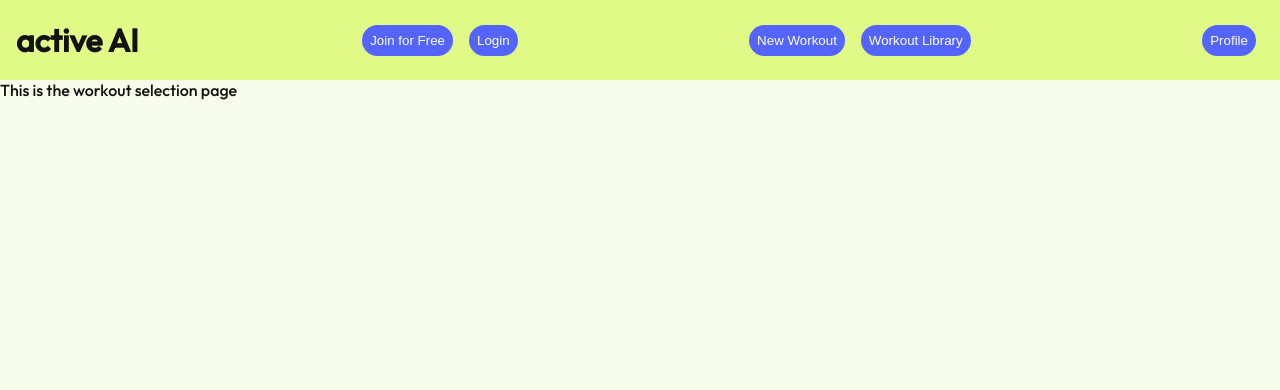
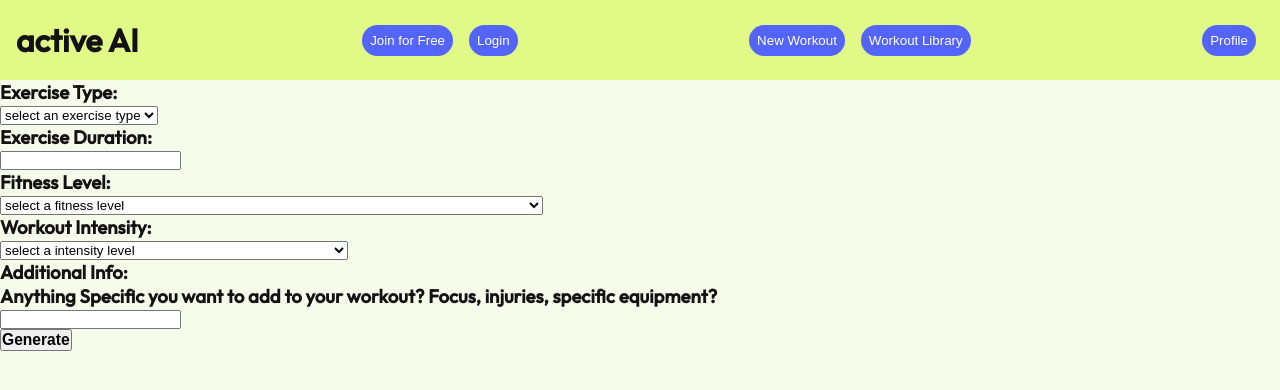
Before and after one commit to pavansandhu/activeAI-client, a React (Vite) app: page /selectworkout in a window 1280 px wide. Shown: the top 390 px of the page. Built offline with nearby package versions, Linux system fonts and the light colour scheme.

Commit message:
form component for workout selection

```diff
--- a/src/App.jsx
+++ b/src/App.jsx
@@ -1,4 +1,5 @@
 import "./App.scss";
+
 import { BrowserRouter, Routes, Route } from "react-router-dom";
 import HomePage from "./pages/HomePage/HomePage";
 import WorkoutSelection from "./pages/WorkoutSelection/WorkoutSelection";
--- /dev/null
+++ b/src/components/WorkoutSelectionForm/WorkoutSelectionForm.jsx
@@ -0,0 +1,127 @@
+import "./WorkoutSelectionForm.scss";
+import { useState, useEffect } from "react";
+import axios from "axios";
+
+function WorkoutSelectionForm() {
+  const [formData, setFormData] = useState({
+    exerciseType: "",
+    exerciseDuration: "",
+    fitnessLevel: "",
+    workoutIntensity: "",
+    additionalInfo: "",
+  });
+
+  const handleSubmit = (e) => {
+    e.preventDefault();
+    console.log("Form Submitted!");
+  };
+
+  const handleFormDataChange = (event) => {
+    const { name, value } = event.target;
+    setFormData((prevData) => ({
+      ...prevData,
+      [name]: value,
+    }));
+  };
+
+  return (
+    <>
+      <div className="wo__container">
+        <h1 className="wo__header"></h1>
+        <form className="wo-form" onSubmit={handleSubmit}>
+          <label className="wo-form__label">
+            <h3 className="wo-form__exercise-type">Exercise Type:</h3>
+            <select
+              value={formData.exerciseType}
+              name="exerciseType"
+              onChange={handleFormDataChange}
+            >
+              <option value="select">select an exercise type</option>
+              <option value="indoorCycle">indoor cycle</option>
+              <option value="outdoorCycle">outdoor cycle</option>
+              <option value="treadmillRun">treadmill run</option>
+              <option value="outdoorRun">outdoor run</option>
+            </select>
+          </label>
+          <label className="wo-form__label">
+            <h3 className="wo-form__duration">Exercise Duration:</h3>
+            <input
+              type="text"
+              name="exerciseDuration"
+              onChange={handleFormDataChange}
+              value={formData.exerciseDuration}
+              className="wo-form__formfield"
+            />
+          </label>
+          <label className="wo-form__label">
+            <h3 className="wo-form__fitness-level">Fitness Level:</h3>
+            <select
+              value={formData.fitnessLevel}
+              name="fitnessLevel"
+              onChange={handleFormDataChange}
+            >
+              <option value="select">select a fitness level</option>
+              <option value="beginner">
+                Beginner, I've been working out less than once a week for the
+                last month
+              </option>
+              <option value="intermediate">
+                Intermediate, I workout out minimum twice a week for the last
+                month
+              </option>
+              <option value="advanced">
+                Advance, I workout consistently and workout minimum 3 times a
+                week for the last month
+              </option>
+            </select>
+          </label>
+          <label className="wo-form__label">
+            <h3 className="wo-form__intensity">Workout Intensity:</h3>
+            <select
+              value={formData.workoutIntensity}
+              name="workoutIntensity"
+              onChange={handleFormDataChange}
+            >
+              <option value="select">select a intensity level</option>
+              <option value="lowIntensity">
+                Low Intensity: you can talk to someone next to you
+              </option>
+              <option value="mediumIntensity">
+                Medium Intensity: you can talk but it shouldn't feel easy
+              </option>
+              <option value="highIntensity">
+                High Intensity: you should not be able to talk
+              </option>
+            </select>
+          </label>
+
+          <label className="wo-form__label">
+            <h3 className="wo-form__info">
+              Additional Info:{" "}
+              <span>
+                <h4 className="wo-form__additionalinfo">
+                  Anything Specific you want to add to your workout? Focus,
+                  injuries, specific equipment?
+                </h4>
+              </span>
+            </h3>
+            <input
+              type="text"
+              name="additionalInfo"
+              onChange={handleFormDataChange}
+              value={formData.additionalInfo}
+              className="wo-form__formfield"
+            />
+          </label>
+          <section className="wo-form__cta">
+            <button className="wo-form__generate" type="submit">
+              <h3 className="wo-form__info">Generate</h3>
+            </button>
+          </section>
+        </form>
+      </div>
+    </>
+  );
+}
+
+export default WorkoutSelectionForm;
--- a/src/pages/WorkoutSelection/WorkoutSelection.jsx
+++ b/src/pages/WorkoutSelection/WorkoutSelection.jsx
@@ -1,11 +1,14 @@
 import "./WorkoutSelection.scss";
 import Header from "../../components/Header/Header";
+import WorkoutSelectionForm from "../../components/WorkoutSelectionForm/WorkoutSelectionForm";
 
 function WorkoutSelection() {
   return (
     <>
-      <Header />
-      <p>This is the workout selection page</p>
+      <div>
+        <Header />
+        <WorkoutSelectionForm />
+      </div>
     </>
   );
 }
```
Also changed, not shown: src/components/WorkoutSelectionForm/WorkoutSelectionForm.scss (added).
